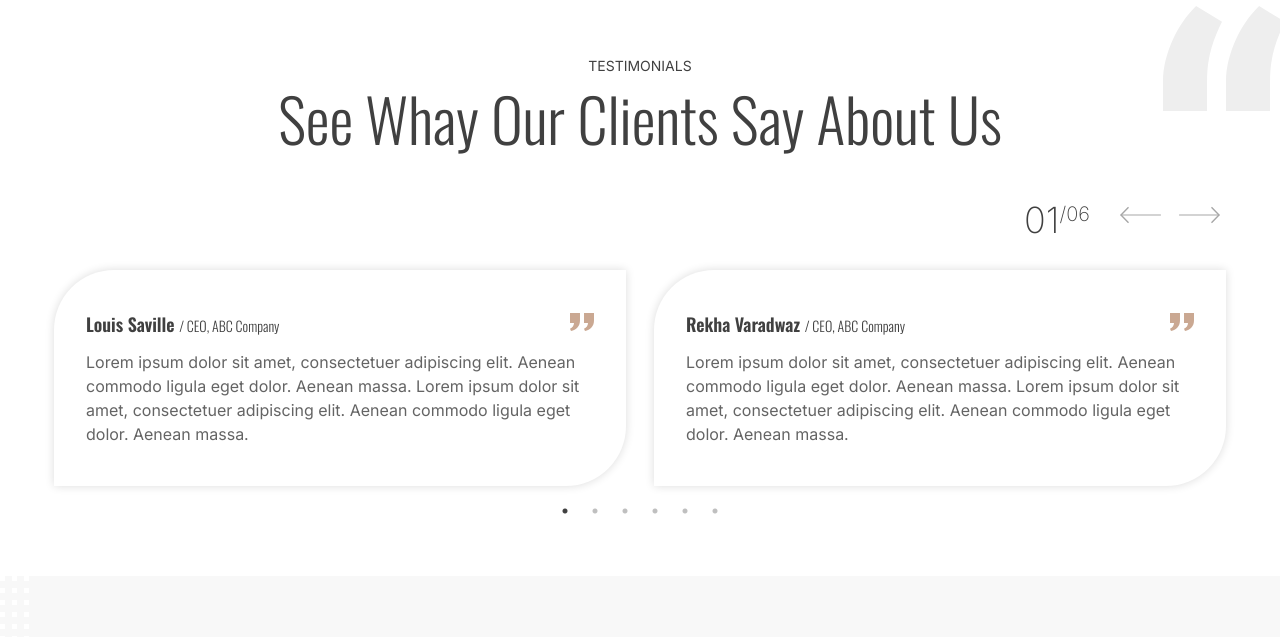
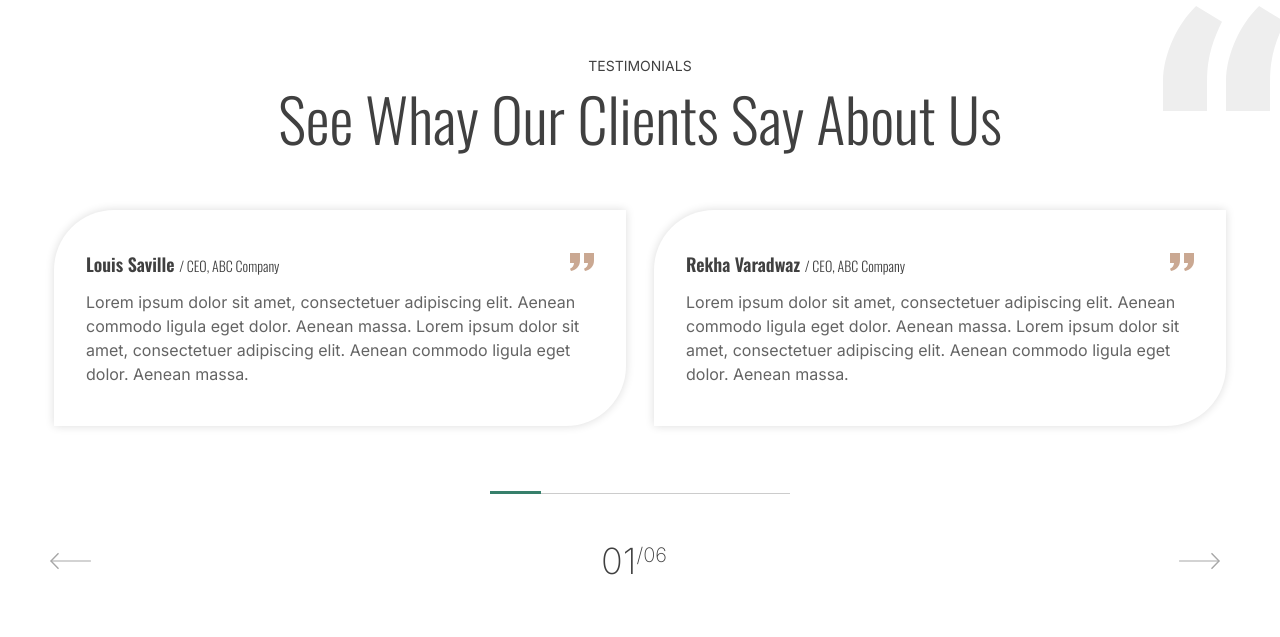
Before and after one commit to MaksymZerkakh/decbase-modern-interior, a Next.js app: page / in a window 1280 px wide. Shown: the part 3303-3940 px from the top of the page. Built offline with nearby package versions, Linux system fonts and the light colour scheme.

Commit message:
Changing the slider functionality and look

```diff
--- a/src/app/components/Services.jsx
+++ b/src/app/components/Services.jsx
@@ -5,8 +5,6 @@ import Slider from 'react-slick';
 import 'slick-carousel/slick/slick.css';
 import 'slick-carousel/slick/slick-theme.css';
 import { sliderContent } from '../constants';
-import { FontAwesomeIcon } from '@fortawesome/react-fontawesome';
-import { faChevronCircleLeft, faChevronCircleRight, fas } from '@fortawesome/free-solid-svg-icons';
 import { WrapperContainer } from '../components';
 
 
@@ -38,16 +36,13 @@ const Services = () => {
         speed: 500,
         centerMode: true,
         variableWidth: true,
-        //slidesToShow: 3,
         slidesToScroll: 1,
         centerMode: false,
         responsive: [
             {
                 breakpoint: 1024,
                 settings: {
-                    slidesToShow: 2,
                     slidesToScroll: 1,
-                    variableWidth: false,
                 },
             },
             {
--- a/src/app/components/Testimonials.jsx
+++ b/src/app/components/Testimonials.jsx
@@ -5,8 +5,6 @@ import Slider from 'react-slick';
 import 'slick-carousel/slick/slick.css';
 import 'slick-carousel/slick/slick-theme.css';
 import { testimonalSlieder } from '../constants';
-import { FontAwesomeIcon } from '@fortawesome/react-fontawesome';
-import { faChevronCircleLeft, faChevronCircleRight, faQuoteRightAlt } from '@fortawesome/free-solid-svg-icons';
 import { WrapperContainer } from '../components';
 import Image from 'next/image';
 
@@ -14,7 +12,6 @@ import Image from 'next/image';
 const Testimonials = () => {
     const sliderRef = useRef(null);
     const [currentSlide, setCurrentSlide] = useState(0);
-
 
     const handleNext = () => {
         if (currentSlide < testimonalSlieder.length - 1) {
@@ -33,7 +30,7 @@ const Testimonials = () => {
     };
 
     const settings = {
-        dots: true,
+        dots: false,
         infinite: true,
         speed: 500,
         slidesToShow: 2,
@@ -42,7 +39,6 @@ const Testimonials = () => {
             {
                 breakpoint: 1024,
                 settings: {
-                    slidesToShow: 2,
                     slidesToScroll: 1,
                 },
             },
@@ -64,9 +60,33 @@ const Testimonials = () => {
                     <h2 className="text-center text-5xl lg:text-6xl font-light mb-8 z-10 relative">See Whay Our Clients Say About Us</h2>
                 </div>
 
-                <div className="flex justify-end pr-5 slider-con pb-5">
-                    <div className="ml-2 flex mr-5"><span className="text-4xl font-extralight">{(currentSlide + 1).toString().padStart(2, '0')}</span> <span className="font-extralight text-xl">/</span> <span className="font-extralight text-xl">{testimonalSlieder.length.toString().padStart(2, '0')}</span></div>
-                    <div className="slider_nav">
+                <Slider
+                ref={sliderRef}
+                {...settings}
+                beforeChange={(oldIndex, newIndex) => setCurrentSlide(newIndex)}
+                >
+                    {testimonalSlieder.map((slide, index) => (
+                        <div key={index} className="px-1">
+                            <div className="slider px-8 py-10">
+                                <div className="relative">
+                                    <svg xmlns="http://www.w3.org/2000/svg" className="text-4xl absolute right-0 quote" fill="#CAA892" width="24" height="24" viewBox="0 0 24 24"><path d="M9.983 3v7.391c0 5.704-3.731 9.57-8.983 10.609l-.995-2.151c2.432-.917 3.995-3.638 3.995-5.849h-4v-10h9.983zm14.017 0v7.391c0 5.704-3.748 9.571-9 10.609l-.996-2.151c2.433-.917 3.996-3.638 3.996-5.849h-3.983v-10h9.983z"/></svg>
+                                </div>
+                                <h2 className="pb-3 text-lg font-semibold">{slide.name} <span className="text-sm font-light">/ {slide.position}</span></h2>
+                                <p>{slide.description}</p>
+                            </div>
+                        </div>
+                    ))}
+                </Slider>
+
+                <div className="flex justify-center m-auto mt-10">
+                    <div className="slider_line">
+                        <span style={{ left: `${currentSlide * (100 / testimonalSlieder.length)}%` }}></span>
+                    </div>
+                </div>
+
+
+                <div className="flex justify-end pr-5 slider-con pb-5 mt-10">
+                    <div className="slider_nav w-full justify-between">
                         <div className="mr-2" onClick={handlePrevious}>
                             <button className="nav_prev">
                                 <svg xmlns="http://www.w3.org/2000/svg" width="41" height="16.465" viewBox="0 0 41 16.465">
@@ -82,6 +102,7 @@ const Testimonials = () => {
                                 Previous
                             </button>
                         </div>
+                        <div className="mx-2 flex"><span className="text-4xl font-extralight">{(currentSlide + 1).toString().padStart(2, '0')}</span> <span className="font-extralight text-xl">/</span> <span className="font-extralight text-xl">{testimonalSlieder.length.toString().padStart(2, '0')}</span></div>
                         <div onClick={handleNext}>
                             <button className="nav_next">
                                 <svg xmlns="http://www.w3.org/2000/svg" width="41" height="16.465" viewBox="0 0 41 16.465">
@@ -100,24 +121,6 @@ const Testimonials = () => {
                     </div>
                 </div>
 
-
-                <Slider
-                ref={sliderRef}
-                {...settings}
-                beforeChange={(oldIndex, newIndex) => setCurrentSlide(newIndex)}
-                >
-                    {testimonalSlieder.map((slide, index) => (
-                        <div key={index} className="px-1">
-                            <div className="slider px-8 py-10">
-                                <div className="relative">
-                                    <svg xmlns="http://www.w3.org/2000/svg" className="text-4xl absolute right-0 quote" fill="#CAA892" width="24" height="24" viewBox="0 0 24 24"><path d="M9.983 3v7.391c0 5.704-3.731 9.57-8.983 10.609l-.995-2.151c2.432-.917 3.995-3.638 3.995-5.849h-4v-10h9.983zm14.017 0v7.391c0 5.704-3.748 9.571-9 10.609l-.996-2.151c2.433-.917 3.996-3.638 3.996-5.849h-3.983v-10h9.983z"/></svg>
-                                </div>
-                                <h2 className="pb-3 text-lg font-semibold">{slide.name} <span className="text-sm font-light">/ {slide.position}</span></h2>
-                                <p>{slide.description}</p>
-                            </div>
-                        </div>
-                    ))}
-                </Slider>
             </WrapperContainer>
         </section>
     )
--- a/src/app/sass/abstracts/_abstracts.scss
+++ b/src/app/sass/abstracts/_abstracts.scss
@@ -1,4 +1,5 @@
 @import "variables/colors";
+@import "variables/media_queries";
 @import "variables/typography";
 @import "variables/structure";
 @import "variables/columns";
--- a/src/app/sass/abstracts/mixins/_mixins.scss
+++ b/src/app/sass/abstracts/mixins/_mixins.scss
@@ -9,3 +9,17 @@
 @mixin column-width($numberColumns: 3) {
 	width: map-get($columns, $numberColumns) - ( ( $columns__margin * ( $numberColumns - 1 ) ) / $numberColumns );
 }
+
+
+//Media queries
+@mixin mq($width, $type: min) {
+    @if map_has_key($breakpoints, $width) {
+        $width: map_get($breakpoints, $width);
+        @if $type == max {
+            $width: $width - 1px;
+        }
+        @media only screen and (#{$type}-width: $width) {
+            @content;
+        }
+    }
+}
--- a/src/app/sass/base/elements/_body.scss
+++ b/src/app/sass/base/elements/_body.scss
@@ -40,7 +40,10 @@ p {
 		padding-left: 15vw;
 
 		.slider {
-			width: 337px;
+			width: 400px;
+			@include mq ('tablet-wide') {
+				width: 337px;
+			}
 		}
 
 		.slick-track {
@@ -172,6 +175,7 @@ p {
     position: relative;
 	margin: 17px 0;
 
+
 	span {
 		display: block;
 		width: 17%;
--- a/src/app/style.css
+++ b/src/app/style.css
@@ -504,7 +504,13 @@ p {
 }
 
 .services_section .featured_services .slider {
-	width: 337px;
+	width: 400px;
+}
+
+@media only screen and (min-width: 1024px) {
+	.services_section .featured_services .slider {
+		width: 337px;
+	}
 }
 
 .services_section .featured_services .slick-track {
```
Also changed, not shown: 1 other file (tests, documents, lock files or other folders). Lines whose indentation alone changed are shown as unchanged.
